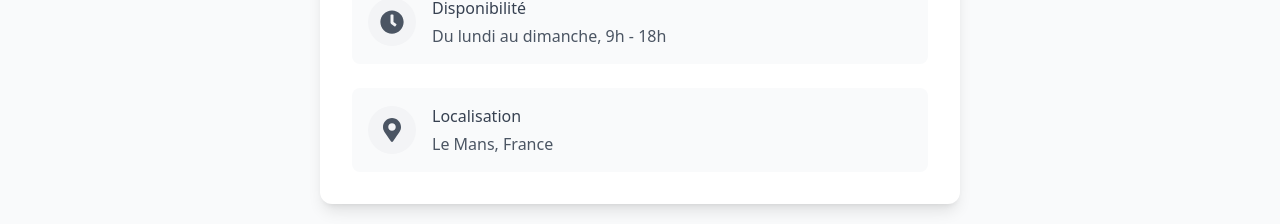
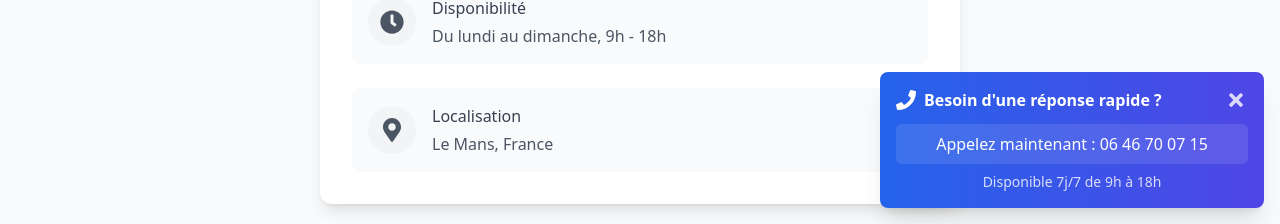
Before and after one commit to jolebowski/portfoliov1, a React (Vite) app: page /contact in a window 1280 px wide. Shown: the part 576-800 px from the top of the page. Built offline with nearby package versions, Linux system fonts and the light colour scheme; no server answers.

Commit message:
add  ContactBanner component

```diff
--- a/src/App.jsx
+++ b/src/App.jsx
@@ -1,5 +1,6 @@
 import React, { useEffect } from 'react'
 import { Route, Routes, useLocation } from 'react-router-dom'
+import ContactBanner from './components/ContactBanner'
 import Footer from './components/Footer'
 import Navbar from './components/Navbar'
 import { initGA, logPageView } from './config/analytics'
@@ -33,6 +34,7 @@ function App() {
         </Routes>
       </div>
       <Footer />
+      <ContactBanner />
     </div>
   )
 }
--- /dev/null
+++ b/src/components/ContactBanner.jsx
@@ -0,0 +1,51 @@
+import React, { useEffect, useState } from 'react';
+import { FaPhone, FaTimes } from 'react-icons/fa';
+
+function ContactBanner() {
+  const [showBanner, setShowBanner] = useState(true);
+
+  useEffect(() => {
+    const bannerState = localStorage.getItem('contactBannerClosed');
+    if (bannerState === null) {
+      setShowBanner(true);
+    } else {
+      setShowBanner(false);
+    }
+  }, []);
+
+  const closeBanner = () => {
+    setShowBanner(false);
+    localStorage.setItem('contactBannerClosed', 'true');
+  };
+
+  if (!showBanner) return null;
+
+  return (
+    <div className="fixed bottom-0 left-0 right-0 md:bottom-4 md:right-4 md:left-auto md:w-96 bg-gradient-to-r from-blue-600 to-indigo-600 text-white p-4 md:rounded-lg shadow-xl z-50 animate-fade-in-up">
+      <button
+        onClick={closeBanner}
+        className="absolute top-2 right-2 text-white/80 hover:text-white transition-colors"
+        aria-label="Fermer"
+      >
+        <FaTimes className="h-5 w-5" />
+      </button>
+      <div className="flex items-center mb-3">
+        <FaPhone className="h-5 w-5 mr-2 flex-shrink-0" />
+        <p className="font-semibold">Besoin d'une réponse rapide ?</p>
+      </div>
+      <div className="space-y-2">
+        <a
+          href="tel:0646700715"
+          className="block bg-white/10 hover:bg-white/20 transition-colors rounded-md px-4 py-2 text-center font-medium"
+        >
+          Appelez maintenant : 06 46 70 07 15
+        </a>
+        <p className="text-sm text-white/80 text-center">
+          Disponible 7j/7 de 9h à 18h
+        </p>
+      </div>
+    </div>
+  );
+}
+
+export default ContactBanner;
--- a/src/pages/Contact.jsx
+++ b/src/pages/Contact.jsx
@@ -3,7 +3,6 @@ import React, { useRef, useState } from 'react';
 import { FaClock, FaMapMarkerAlt, FaPhone } from 'react-icons/fa';
 import FormField from '../components/FormField';
 import { EMAILJS_PUBLIC_KEY, EMAILJS_SERVICE_ID, EMAILJS_TEMPLATE_ID } from '../config/config';
-
 
 function Contact() {
   const form = useRef()
```
